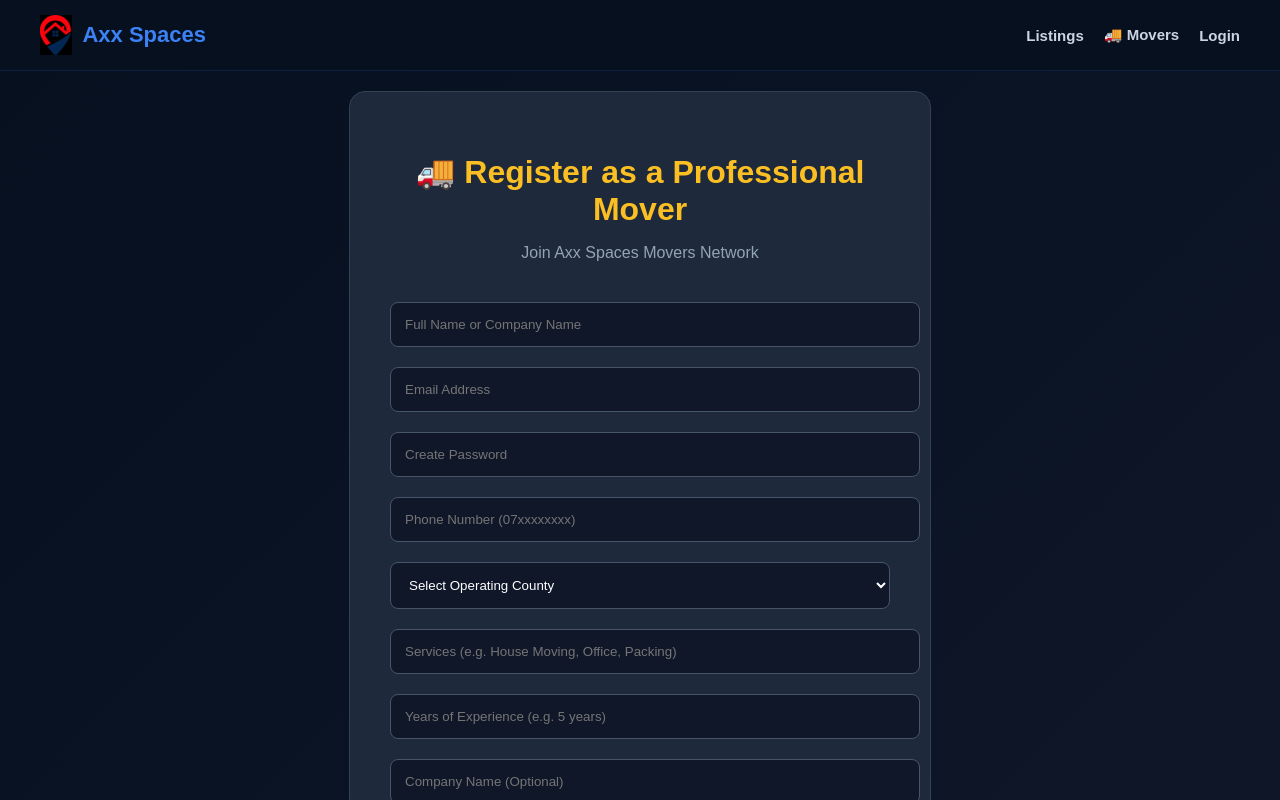
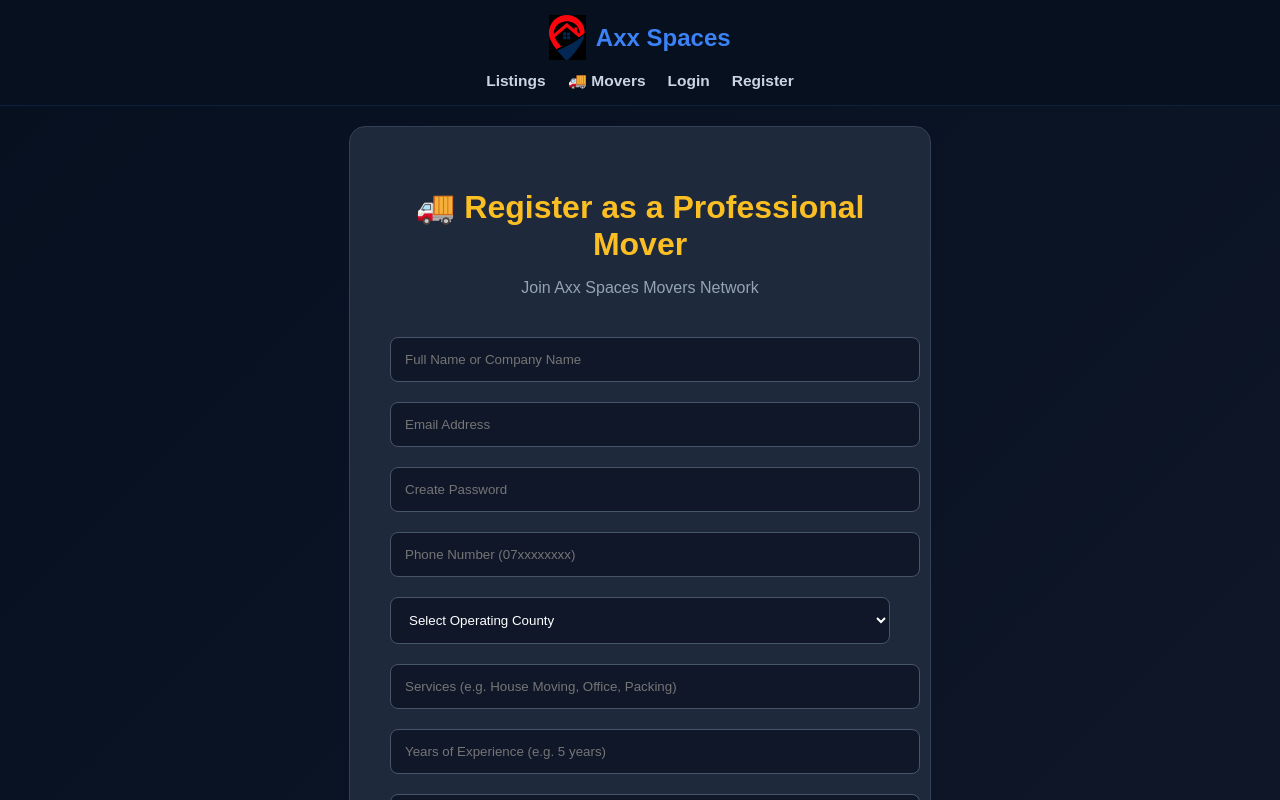
Before and after one commit to richard254120/axx-spaces-frontend, a React (Vite) app: page /mover-register in a window 1280 px wide. Shown: the top 800 px of the page. Built offline with nearby package versions, Linux system fonts and the light colour scheme; the HTML template or start-up script is replaced by a standard one.

Commit message:
Fix property upload route and update frontend

```diff
--- a/src/components/Navbar.jsx
+++ b/src/components/Navbar.jsx
@@ -21,30 +21,29 @@ export default function Navbar() {
       <nav style={styles.navbar}>
         <div style={styles.container}>
 
-          {/* Logo */}
+          {/* Logo & Title */}
           <Link to="/" style={styles.logo} onClick={() => setMenuOpen(false)}>
             <img src={logo} alt="Axx Spaces Logo" style={styles.logoImg} />
             <span>Axx Spaces</span>
           </Link>
 
-          {/* Desktop Navigation */}
+          {/* Navigation Links - Now BELOW the heading/logo */}
           <div style={styles.desktopNav}>
-            <Link to="/listings" style={styles.link}>
-              Listings
-            </Link>
-            <Link to="/movers" style={styles.link}>
-              🚚 Movers
-            </Link>
+            <Link to="/listings" style={styles.link}>Listings</Link>
+            <Link to="/movers" style={styles.link}>🚚 Movers</Link>
+
             {token && (
-              <Link to="/upload" style={styles.link}>
-                Upload
-              </Link>
+              <Link to="/upload" style={styles.link}>Upload Property</Link>
             )}
+
             {!token ? (
-              <Link to="/login" style={styles.link}>
-                Login
-              </Link>
-            ) : null}
+              <>
+                <Link to="/login" style={styles.link}>Login</Link>
+                <Link to="/register" style={styles.link}>Register</Link>
+              </>
+            ) : (
+              <Link to="/dashboard" style={styles.link}>📊 Dashboard</Link>
+            )}
           </div>
 
           {/* Hamburger Button */}
@@ -59,37 +58,31 @@ export default function Navbar() {
           {/* Mobile Menu */}
           {menuOpen && (
             <div style={styles.mobileMenu}>
-              <Link
-                to="/movers"
-                style={styles.mobileLink}
-                onClick={() => setMenuOpen(false)}
-              >
+              <Link to="/listings" style={styles.mobileLink} onClick={() => setMenuOpen(false)}>
+                Listings
+              </Link>
+              <Link to="/movers" style={styles.mobileLink} onClick={() => setMenuOpen(false)}>
                 🚚 Movers
               </Link>
 
               {token ? (
                 <>
-                  <Link
-                    to="/dashboard"
-                    style={styles.mobileLink}
-                    onClick={() => setMenuOpen(false)}
-                  >
-                    📊 My Properties
+                  <Link to="/upload" style={styles.mobileLink} onClick={() => setMenuOpen(false)}>
+                    Upload Property
                   </Link>
-                  <button
-                    style={styles.logoutBtn}
-                    onClick={handleLogout}
-                  >
-                     Logout
+                  <Link to="/dashboard" style={styles.mobileLink} onClick={() => setMenuOpen(false)}>
+                    📊 My Dashboard
+                  </Link>
+                  <button style={styles.logoutBtn} onClick={handleLogout}>
+                    Logout
                   </button>
                 </>
               ) : (
                 <>
-                  <Link
-                    to="/register"
-                    style={styles.mobileLink}
-                    onClick={() => setMenuOpen(false)}
-                  >
+                  <Link to="/login" style={styles.mobileLink} onClick={() => setMenuOpen(false)}>
+                    Login
+                  </Link>
+                  <Link to="/register" style={styles.mobileLink} onClick={() => setMenuOpen(false)}>
                     Register
                   </Link>
                 </>
@@ -106,7 +99,7 @@ const styles = {
   navbar: {
     background: "#06101f",
     borderBottom: "1px solid rgba(59,130,246,0.15)",
-    padding: "0",
+    padding: "15px 0",
     position: "sticky",
     top: 0,
     zIndex: 100,
@@ -116,34 +109,35 @@ const styles = {
     margin: "0 auto",
     padding: "0 20px",
     display: "flex",
-    justifyContent: "space-between",
+    flexDirection: "column",
     alignItems: "center",
-    height: "70px",
-    position: "relative",
+    gap: "12px",
   },
   logo: {
     display: "flex",
     alignItems: "center",
     gap: "10px",
-    fontSize: "22px",
+    fontSize: "24px",
     fontWeight: 800,
     color: "#3b82f6",
     textDecoration: "none",
-    whiteSpace: "nowrap",
   },
   logoImg: {
-    height: "40px",
+    height: "45px",
     width: "auto",
   },
+  // Links now below logo
   desktopNav: {
     display: "flex",
-    gap: "20px",
+    gap: "22px",
     alignItems: "center",
+    flexWrap: "wrap",
+    justifyContent: "center",
   },
   link: {
     color: "#cbd5e1",
     textDecoration: "none",
-    fontSize: "15px",
+    fontSize: "15.5px",
     fontWeight: 600,
     transition: "all 0.2s",
   },
@@ -155,18 +149,16 @@ const styles = {
     fontSize: "28px",
     cursor: "pointer",
     padding: "8px",
-    transition: "color 0.2s",
   },
   mobileMenu: {
     position: "absolute",
-    top: "70px",
-    right: "0",
+    top: "100%",
+    left: 0,
+    right: 0,
     background: "#06101f",
-    border: "1px solid rgba(59,130,246,0.15)",
-    borderRadius: "0 0 12px 12px",
-    padding: "12px 0",
-    minWidth: "250px",
-    boxShadow: "0 8px 32px rgba(0,0,0,0.4)",
+    borderTop: "1px solid rgba(59,130,246,0.15)",
+    padding: "15px 0",
+    boxShadow: "0 8px 32px rgba(0,0,0,0.5)",
     zIndex: 1000,
   },
   mobileLink: {
@@ -175,23 +167,19 @@ const styles = {
     textDecoration: "none",
     fontSize: "15px",
     fontWeight: 600,
-    padding: "14px 20px",
+    padding: "14px 25px",
     borderBottom: "1px solid rgba(255,255,255,0.05)",
-    transition: "all 0.2s",
   },
   logoutBtn: {
     width: "100%",
     background: "rgba(239,68,68,0.15)",
     color: "#fca5a5",
     border: "none",
-    padding: "14px 20px",
-    borderBottom: "1px solid rgba(255,255,255,0.05)",
-    cursor: "pointer",
+    padding: "14px 25px",
+    textAlign: "left",
     fontSize: "15px",
     fontWeight: 600,
-    fontFamily: "inherit",
-    transition: "all 0.2s",
-    textAlign: "left",
+    cursor: "pointer",
   },
 };
 
@@ -199,30 +187,15 @@ const css = `
   @import url('https://fonts.googleapis.com/css2?family=DM+Sans:wght@400;500;600;700;800&display=swap');
 
   @media (min-width: 768px) {
-    .hamburger {
-      display: none !important;
-    }
+    .hamburger { display: none !important; }
   }
 
   @media (max-width: 767px) {
-    .hamburger {
-      display: block !important;
-    }
+    .hamburger { display: block !important; }
+    .desktopNav { display: none !important; }
   }
 
-  a {
-    transition: all 0.2s;
-  }
-
-  a:hover {
-    color: #3b82f6;
-  }
-
-  button:hover {
-    background: rgba(239,68,68,0.25) !important;
-  }
-
-  .hamburger:hover {
-    color: #3b82f6;
+  a:hover, .link:hover {
+    color: #60a5fa !important;
   }
 `;
```
